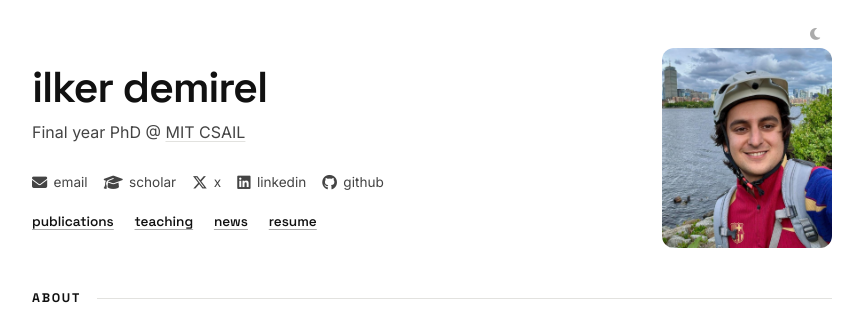
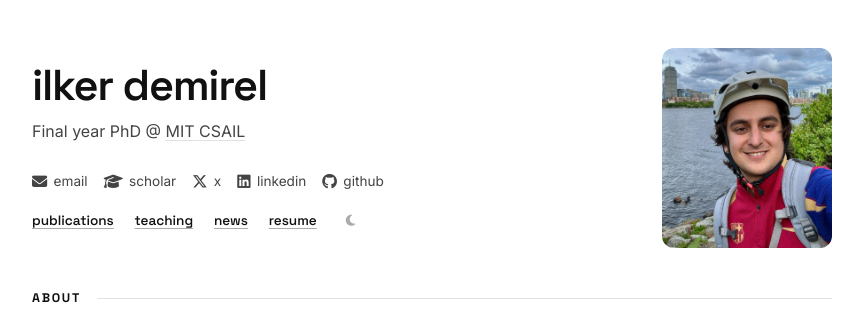
Before and after one commit to demireal/demireal.github.io, a Jekyll site: the page built from index.html, in a window 1280 px wide. Shown: the top 319 px of the page, without its empty margins (208-1071 px from the left). Built offline with Jekyll 4.4.1, drawn with Linux system fonts in a browser that asks for light colours.

Commit message:
move theme toggle inline next to resume link on homepage
Co-authored-by: Cursor <cursoragent@cursor.com>

```diff
--- a/_layouts/default.html
+++ b/_layouts/default.html
@@ -32,10 +32,10 @@
 <body>
 
   <main class="main">
-    <button class="theme-toggle" id="theme-toggle" title="Toggle theme" aria-label="Toggle theme">
-      <i id="theme-icon" class="fas fa-moon"></i>
-    </button>
     {% unless page.url == "/" %}
+      <button class="theme-toggle" id="theme-toggle" title="Toggle theme" aria-label="Toggle theme">
+        <i id="theme-icon" class="fas fa-moon"></i>
+      </button>
       <a href="{{ '/' | relative_url }}" class="backlink"><i class="fas fa-arrow-left"></i>&ensp;home</a>
     {% endunless %}
     {{ content }}
--- a/assets/css/main.scss
+++ b/assets/css/main.scss
@@ -119,6 +119,15 @@ a:hover {
   color: var(--text);
   background: var(--surface);
   opacity: 1;
+}
+
+/* Inline variant, sitting next to the hero page links */
+.hero__pages .theme-toggle {
+  position: static;
+  width: 26px;
+  height: 26px;
+  font-size: 0.8rem;
+  align-self: center;
 }
 
 /* ============================================================
--- a/index.html
+++ b/index.html
@@ -20,6 +20,9 @@ title: ""
       <a href="{{ '/teaching/' | relative_url }}">teaching</a>
       <a href="{{ '/news/' | relative_url }}">news</a>
       <a href="{{ '/cv/' | relative_url }}">resume</a>
+      <button class="theme-toggle" id="theme-toggle" title="Toggle theme" aria-label="Toggle theme">
+        <i id="theme-icon" class="fas fa-moon"></i>
+      </button>
     </div>
   </div>
   <img src="{{ '/assets/images/ilker3.png' | relative_url }}"
```
